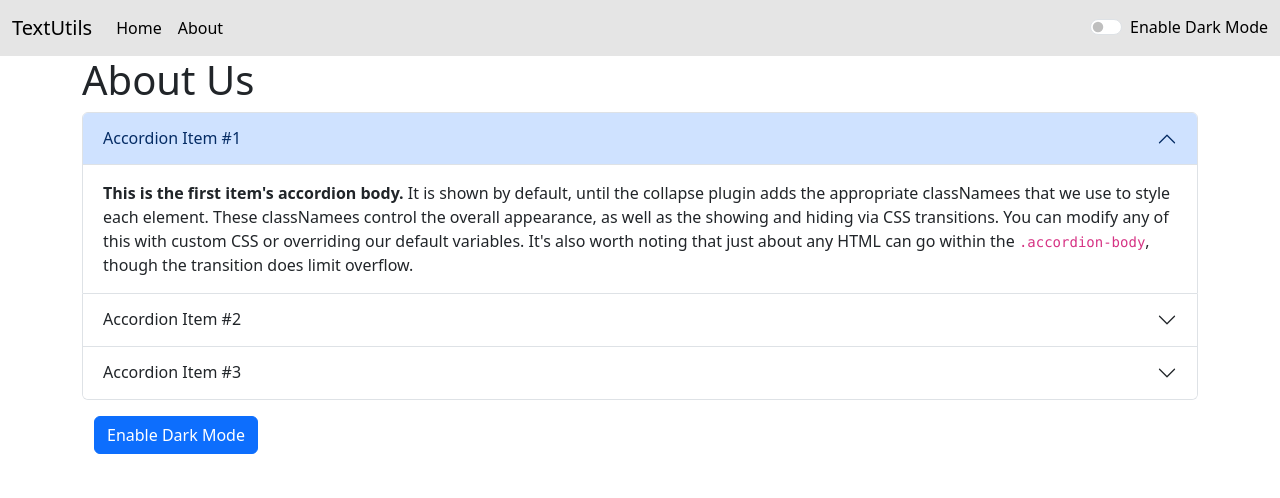
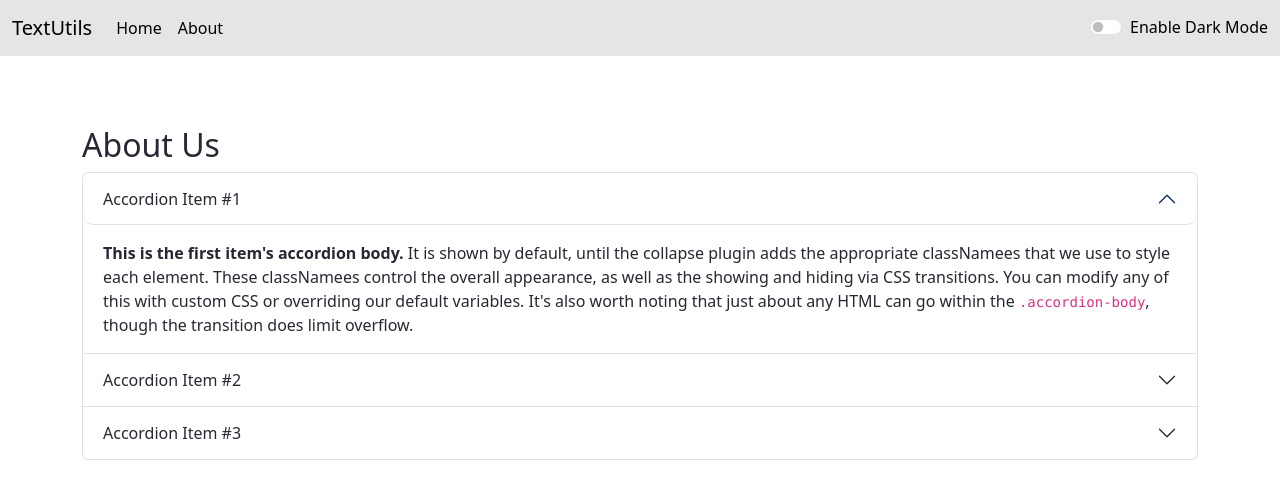
Before and after one commit to swapnil-shinde/ReactJS-YT-CodeWithHarry, a React (Create React App) app: page /about in a window 1280 px wide. Shown: the top 498 px of the page. Built offline with nearby package versions, Linux system fonts and the light colour scheme.

Commit message:
Video 19: Fixing Issues

```diff
--- a/public/index.html
+++ b/public/index.html
@@ -7,7 +7,7 @@
     <meta name="theme-color" content="#000000" />
     <meta
       name="description"
-      content="TextUtils is utility which can be used to manipulate your text in the way you want."
+      content="TextUtils is a word counter and a character counting utility which can be used to manipulate your text in the way you want. You can remove extra spaces, copy the manipulated text as well as convert your text from Uppercase to Lowercase and lowercase to Uppercase."
     />
     <link rel="apple-touch-icon" href="%PUBLIC_URL%/logo192.png" />
     <!--
@@ -24,7 +24,7 @@
       work correctly both with client-side routing and a non-root public URL.
       Learn how to configure a non-root public URL by running `npm run build`.
     -->
-    <title>TextUtils</title>
+    <title>TextUtils - Word Counter</title>
     <link href="https://cdn.jsdelivr.net/npm/bootstrap@5.3.1/dist/css/bootstrap.min.css" rel="stylesheet" integrity="sha384-4bw+/aepP/YC94hEpVNVgiZdgIC5+VKNBQNGCHeKRQN+PtmoHDEXuppvnDJzQIu9" crossorigin="anonymous">
   </head>
   <body>
--- a/src/App.js
+++ b/src/App.js
@@ -47,8 +47,8 @@ function App() {
         <Navbar title='TextUtils' mode={mode} toggleMode={toggleMode} />
         <Alert alert={alert}/>
         <Routes>
-          <Route path="/" element={<Textarea mode={mode} alertMsg={alertMsg} />} />
-          <Route path="/about" element={<About />} />
+          <Route path="/" element={<Textarea mode={mode} alertMsg={alertMsg} heading="Try TextUtils - Word Counter, Character Counter, Remove extra spaces"/>} />
+          <Route path="/about" element={<About mode={mode}/>} />
         </Routes>
       </div>
     </Router>
--- a/src/components/About.js
+++ b/src/components/About.js
@@ -1,39 +1,24 @@
 import React, { useState } from 'react'
 
-export default function About() {
+export default function About(props) {
 
-  const [btnName, setBtnName] = useState('Enable Dark Mode')
-
-  const [darkMode, setDarkMode] = useState({ })
-
-  const toggleMode = () => {
-    if(btnName === 'Enable Dark Mode')
-    {
-      setDarkMode({
-        color: 'white',
-        backgroundColor: 'black'
-      })
-      setBtnName('Enable Light Mode')
-    } else if(btnName === 'Enable Light Mode') {
-      setDarkMode({
-        color: 'black',
-        backgroundColor: 'white'
-      })
-      setBtnName('Enable Dark Mode')
-    }
+  let myStyle = {
+    color: props.mode === 'dark'?'white':'#262833',
+    backgroundColor: props.mode === 'dark'?'#262833':'white',
+    borderRadius: '10px'
   }
 
   return (
-    <div className='container' style={darkMode}>
-      <h1>About Us</h1>
+    <div className='container' style={myStyle}>
+      <h2>About Us</h2>
       <div className="accordion" id="accordionExample">
         <div className="accordion-item">
           <h2 className="accordion-header" id="headingOne">
-            <button className="accordion-button" style={darkMode} type="button" data-bs-toggle="collapse" data-bs-target="#collapseOne" aria-expanded="true" aria-controls="collapseOne">
+            <button className="accordion-button" style={myStyle} type="button" data-bs-toggle="collapse" data-bs-target="#collapseOne" aria-expanded="true" aria-controls="collapseOne">
               Accordion Item #1
             </button>
           </h2>
-          <div id="collapseOne" className="accordion-collapse collapse show" style={darkMode} aria-labelledby="headingOne" data-bs-parent="#accordionExample">
+          <div id="collapseOne" className="accordion-collapse collapse show" style={myStyle} aria-labelledby="headingOne" data-bs-parent="#accordionExample">
             <div className="accordion-body">
               <strong>This is the first item's accordion body.</strong> It is shown by default, until the collapse plugin adds the appropriate classNamees that we use to style each element. These classNamees control the overall appearance, as well as the showing and hiding via CSS transitions. You can modify any of this with custom CSS or overriding our default variables. It's also worth noting that just about any HTML can go within the <code>.accordion-body</code>, though the transition does limit overflow.
             </div>
@@ -41,11 +26,11 @@ export default function About() {
         </div>
         <div className="accordion-item">
           <h2 className="accordion-header" id="headingTwo">
-            <button className="accordion-button collapsed" style={darkMode} type="button" data-bs-toggle="collapse" data-bs-target="#collapseTwo" aria-expanded="false" aria-controls="collapseTwo">
+            <button className="accordion-button collapsed" style={myStyle} type="button" data-bs-toggle="collapse" data-bs-target="#collapseTwo" aria-expanded="false" aria-controls="collapseTwo">
               Accordion Item #2
             </button>
           </h2>
-          <div id="collapseTwo" className="accordion-collapse collapse" style={darkMode} aria-labelledby="headingTwo" data-bs-parent="#accordionExample">
+          <div id="collapseTwo" className="accordion-collapse collapse" style={myStyle} aria-labelledby="headingTwo" data-bs-parent="#accordionExample">
             <div className="accordion-body">
               <strong>This is the second item's accordion body.</strong> It is hidden by default, until the collapse plugin adds the appropriate classNamees that we use to style each element. These classNamees control the overall appearance, as well as the showing and hiding via CSS transitions. You can modify any of this with custom CSS or overriding our default variables. It's also worth noting that just about any HTML can go within the <code>.accordion-body</code>, though the transition does limit overflow.
             </div>
@@ -53,20 +38,17 @@ export default function About() {
         </div>
         <div className="accordion-item">
           <h2 className="accordion-header" id="headingThree">
-            <button className="accordion-button collapsed" type="button" style={darkMode} data-bs-toggle="collapse" data-bs-target="#collapseThree" aria-expanded="false" aria-controls="collapseThree">
+            <button className="accordion-button collapsed" type="button" style={myStyle} data-bs-toggle="collapse" data-bs-target="#collapseThree" aria-expanded="false" aria-controls="collapseThree">
               Accordion Item #3
             </button>
           </h2>
-          <div id="collapseThree" className="accordion-collapse collapse" style={darkMode} aria-labelledby="headingThree" data-bs-parent="#accordionExample">
+          <div id="collapseThree" className="accordion-collapse collapse" style={myStyle} aria-labelledby="headingThree" data-bs-parent="#accordionExample">
             <div className="accordion-body">
               <strong>This is the third item's accordion body.</strong> It is hidden by default, until the collapse plugin adds the appropriate classNamees that we use to style each element. These classNamees control the overall appearance, as well as the showing and hiding via CSS transitions. You can modify any of this with custom CSS or overriding our default variables. It's also worth noting that just about any HTML can go within the <code>.accordion-body</code>, though the transition does limit overflow.
             </div>
           </div>
         </div>
       </div>
-      <div className="container my-3">
-        <button className='btn btn-primary' onClick={toggleMode}> {btnName} </button>
-      </div>
     </div>
   )
 }
--- a/src/components/Alert.js
+++ b/src/components/Alert.js
@@ -8,10 +8,14 @@ function Alert(props) {
   }
 
   return (
-    props.alert && <div>
-      <div className="alert alert-success" role="alert">
-        <strong> {capitalize(props.alert.type)} </strong> : {props.alert.message}
-      </div>
+    <div style={{height: '70px'}}>
+      {
+        props.alert && <div>
+        <div className="alert alert-success" role="alert">
+          <strong> {capitalize(props.alert.type)} </strong> : {props.alert.message}
+        </div>
+        </div>
+      }
     </div>
   )
 }
```
Also changed, not shown: src/components/Textarea.js (+27 -23 lines).
